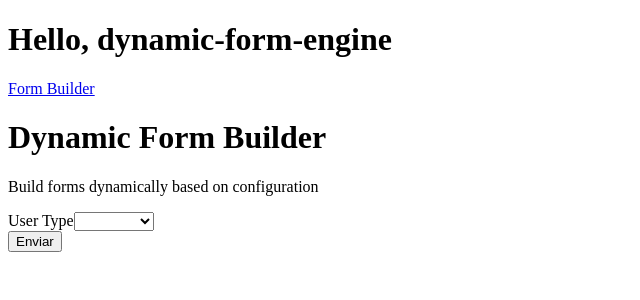
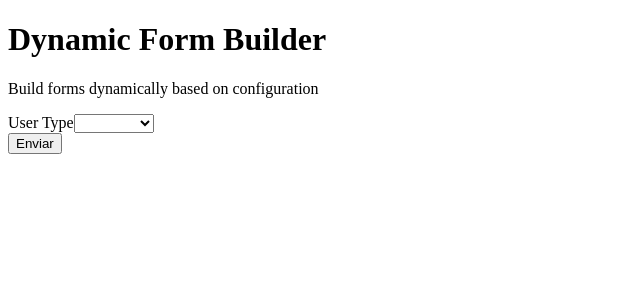
Before and after one commit to jessicaperuggia/dynamic-form-engine, an Angular app in the folder dynamic-form-engine/: page /form-builder in a window 1280 px wide. Shown: the top 300 px of the page, without its empty margins (0-640 px from the left). Built offline with nearby package versions, Linux system fonts and the light colour scheme.

Commit message:
feeat(cleanup): Icon change; Removing the test title; Removing unused declaration (RouterLink)

```diff
--- a/dynamic-form-engine/src/app/app.component.html
+++ b/dynamic-form-engine/src/app/app.component.html
@@ -1,5 +1 @@
-<h1>Hello, {{ title() }}</h1>
-<nav>
-  <a routerLink="/form-builder">Form Builder</a>
-</nav>
 <router-outlet></router-outlet>
--- a/dynamic-form-engine/src/app/app.component.ts
+++ b/dynamic-form-engine/src/app/app.component.ts
@@ -1,10 +1,10 @@
 import { Component, signal } from '@angular/core';
-import { RouterOutlet, RouterLink } from '@angular/router';
+import { RouterOutlet } from '@angular/router';
 
 @Component({
   selector: 'app-root',
   standalone: true,
-  imports: [RouterOutlet, RouterLink],
+  imports: [RouterOutlet],
   templateUrl: './app.component.html',
   styleUrls: ['./app.component.scss']
 })
--- a/dynamic-form-engine/src/index.html
+++ b/dynamic-form-engine/src/index.html
@@ -5,7 +5,7 @@
   <title>DynamicFormEngine</title>
   <base href="/">
   <meta name="viewport" content="width=device-width, initial-scale=1">
-  <link rel="icon" type="image/x-icon" href="favicon.ico">
+  <link rel="icon" type="image/x-icon" href="form-icon.png">
 </head>
 <body>
   <app-root></app-root>
```
Also changed, not shown: dynamic-form-engine/public/form-icon.png (added).
